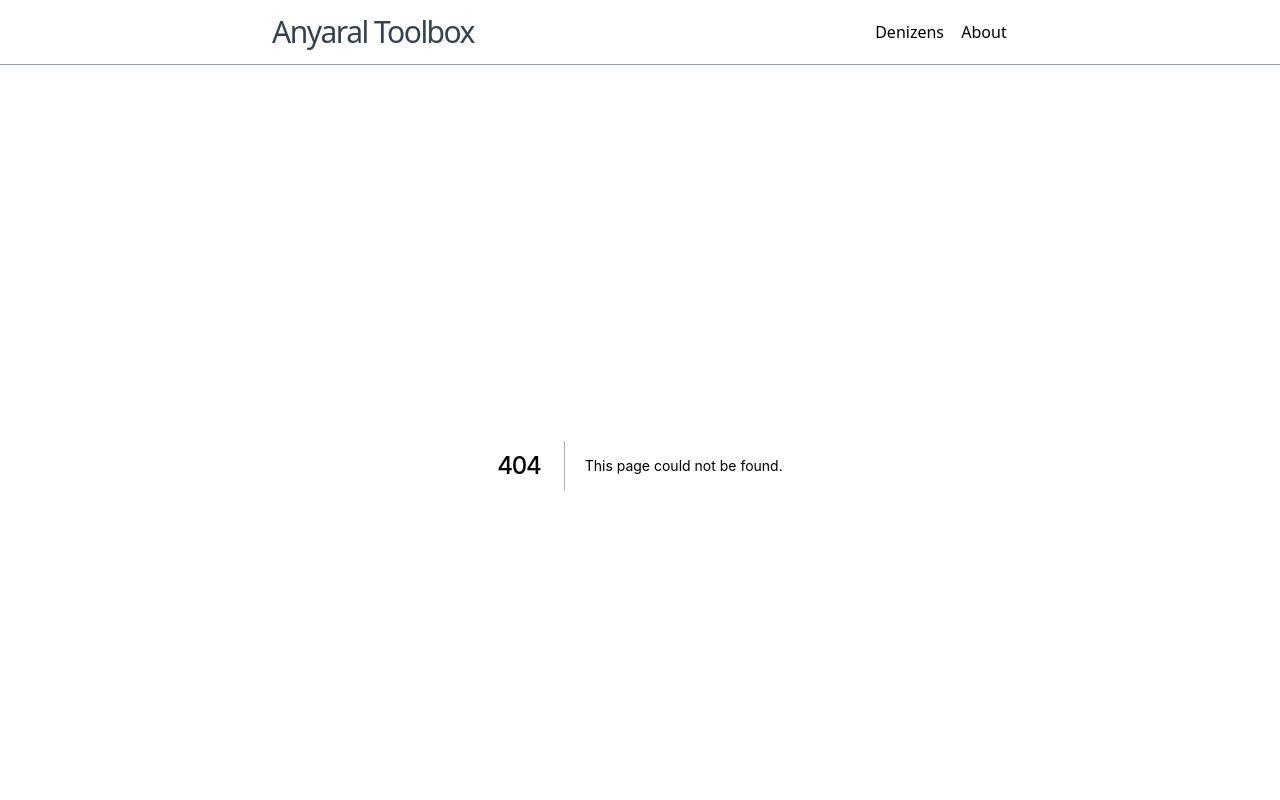
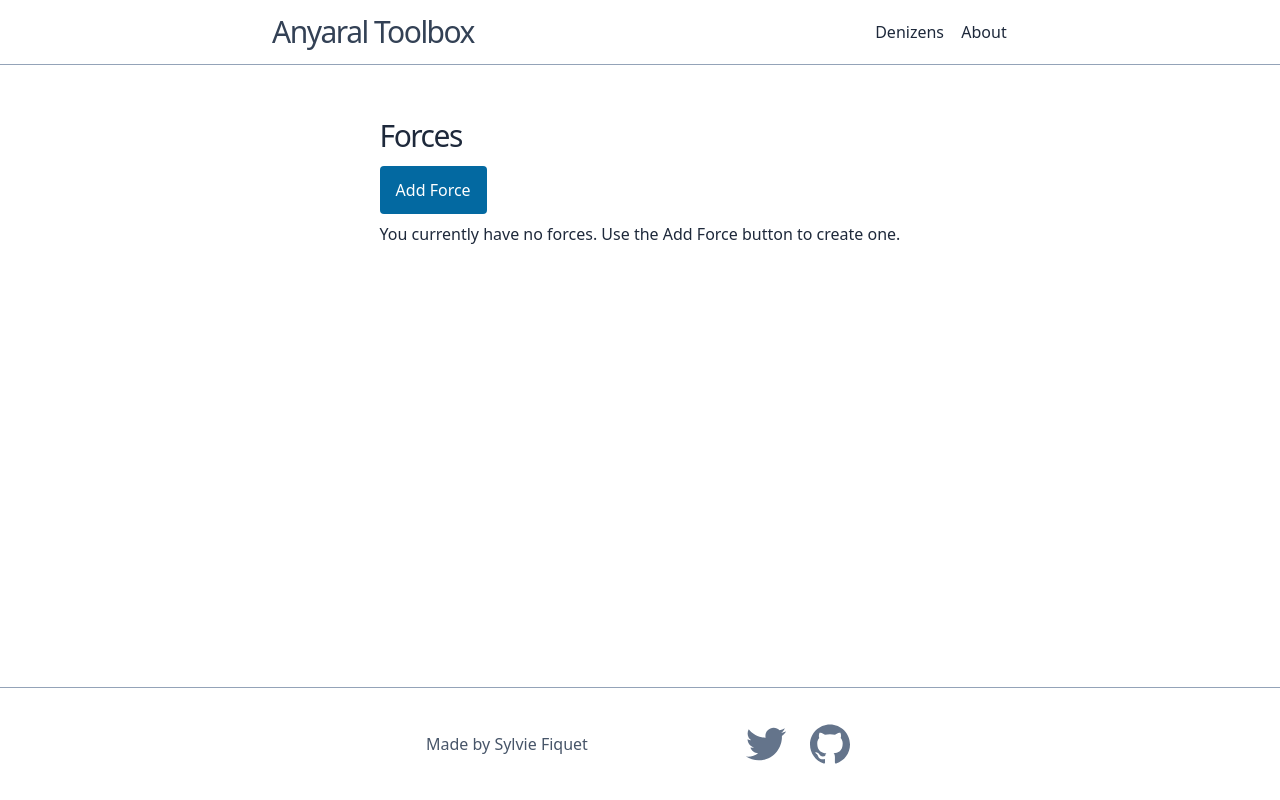
Before and after one commit to sfiquet/anyaral, a Next.js app: page /forces in a window 1280 px wide. Before the commit this address had no page. Shown: the top 800 px of the page. Built offline with nearby package versions, Linux system fonts and the light colour scheme.

Commit message:
add basic forces page

```diff
--- /dev/null
+++ b/pages/forces.js
@@ -0,0 +1,44 @@
+import { useEffect, useState } from 'react'
+import Container from '../components/container'
+import Meta from '../components/meta'
+
+function ForcesManager(){
+  return (
+    <>
+      <button className="block py-2 px-4 rounded bg-blue-700 hover:bg-blue-800 focus:bg-blue-800 text-white hover:text-white focus:text-white">Add Force</button>
+      <div>You currently have no forces. Use the Add Force button to create one.</div>
+    </>
+  )
+}
+
+function UnavailableNotice(){
+  return (
+    <div>
+      <h2>Unavailable feature</h2>
+      <p>Sorry, this feature requires javascript to function.</p>
+    </div>
+  )
+}
+
+export default function ForcesPage(){
+  const [env, setEnv] = useState('server')
+
+  // re-initialise the state on the client when the component is mounted
+  // useEffect is not run on the server
+  useEffect(() => setEnv('client'), [])
+
+  return (
+    <Container>
+      <Meta options={{
+        title: "Browse forces",
+        description: "Browse your forces",
+        }} />
+      <div className="flex justify-center">
+        <div className="space-y-2">
+          <h1>Forces</h1>
+          {env === 'server' ? <UnavailableNotice /> : <ForcesManager />}
+        </div>
+      </div>
+    </Container>
+  )
+}
```
Also changed, not shown: 1 other file (tests, documents, lock files or other folders).
